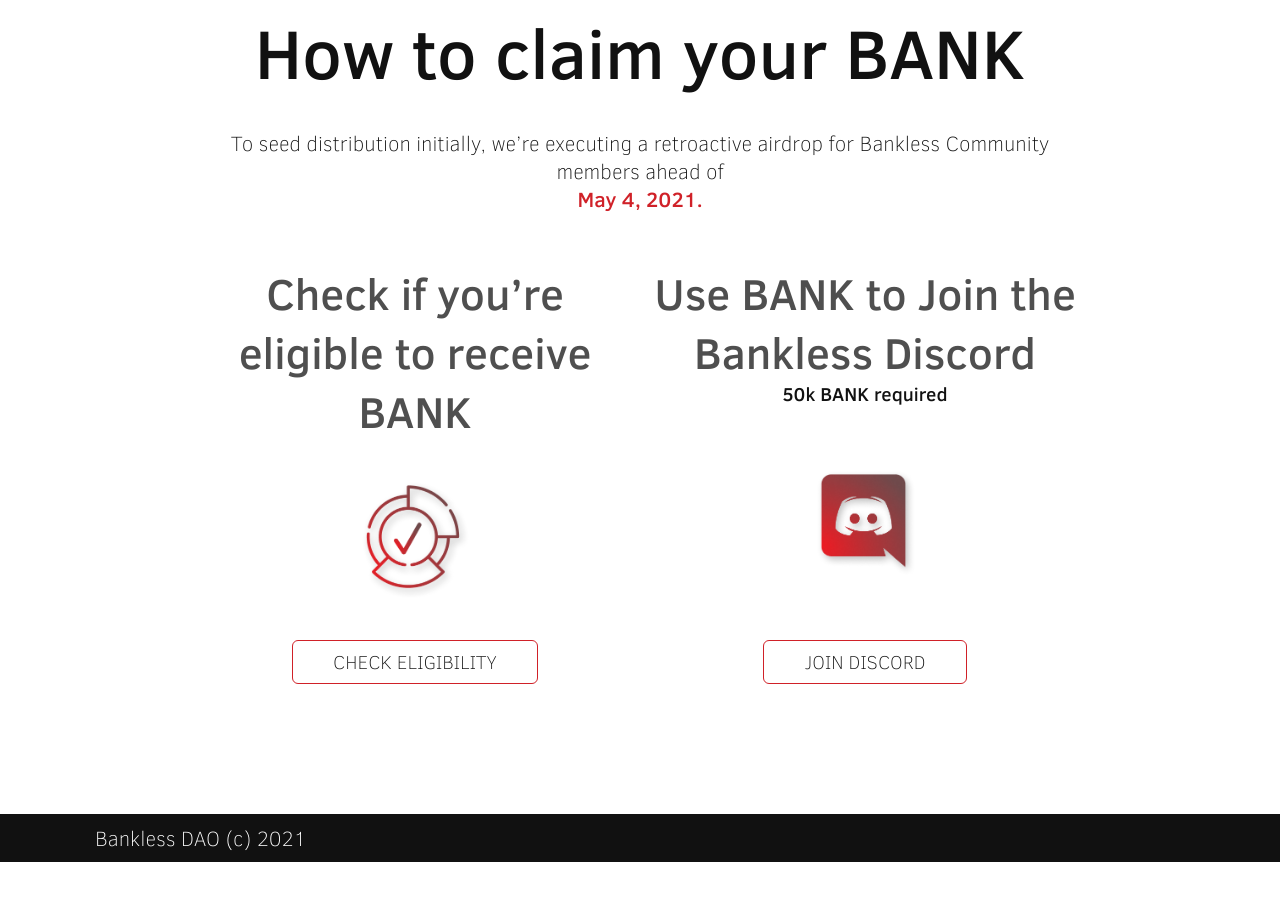
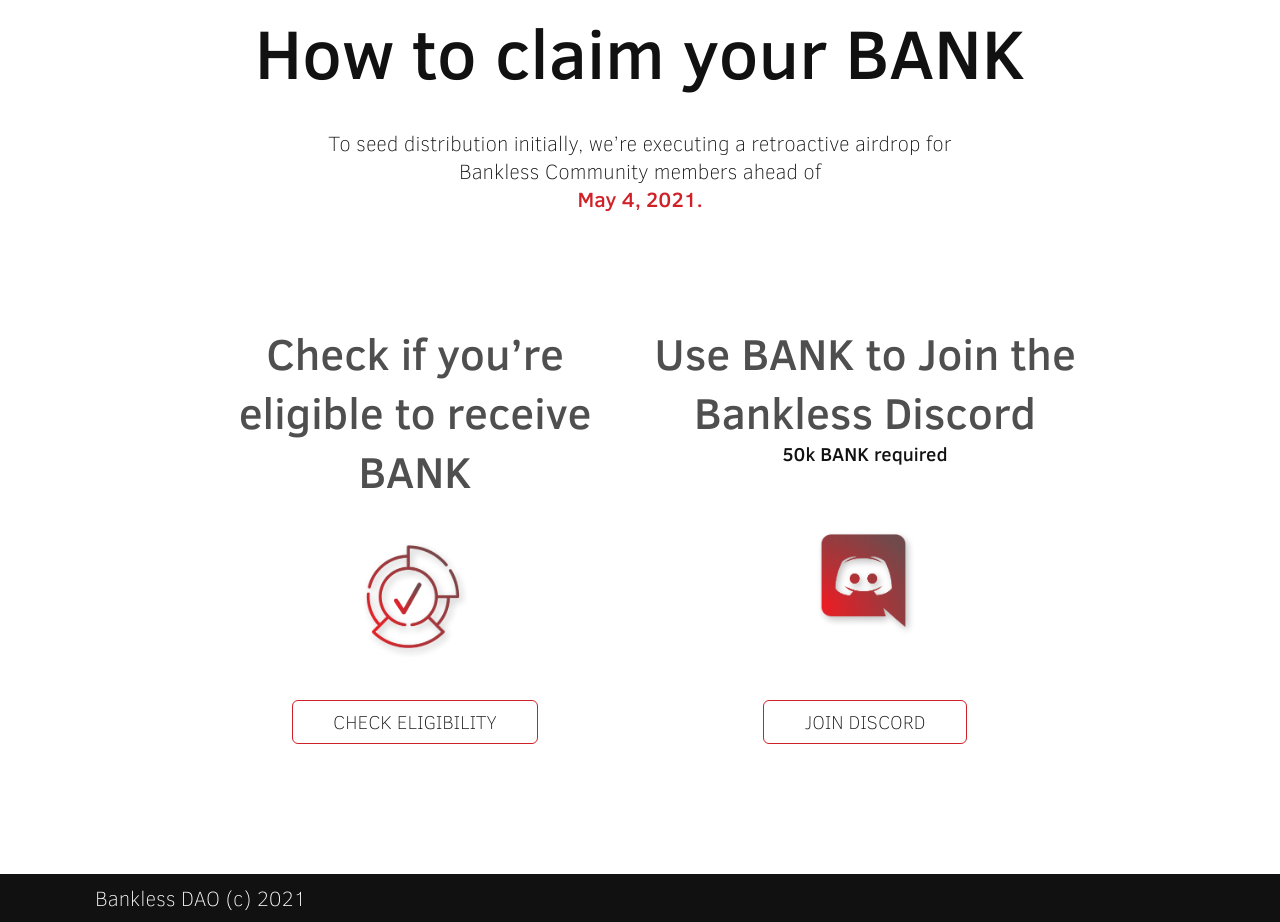
Before and after one commit to BanklessDAO/bankless-dao-website, a Next.js app: page / in a window 1280 px wide. Shown: the part 2740-3662 px from the top of the page. Before the commit the page ends 3602 px from the top, so only its background shows below. Built offline with nearby package versions, Linux system fonts and the light colour scheme.

Commit message:
tweak paragraph size

```diff
--- a/src/components/pages/Home/Claim/style.ts
+++ b/src/components/pages/Home/Claim/style.ts
@@ -25,7 +25,9 @@
 `
 export const Paragraph = styled.p`
   ${fontStyles.P}
-  padding-bottom: 50px;
+  padding-bottom: 110px;
+  max-width: 700px;
+  margin: 0 auto;
 `
 export const FatDate = styled.strong`
   display: block;
```
